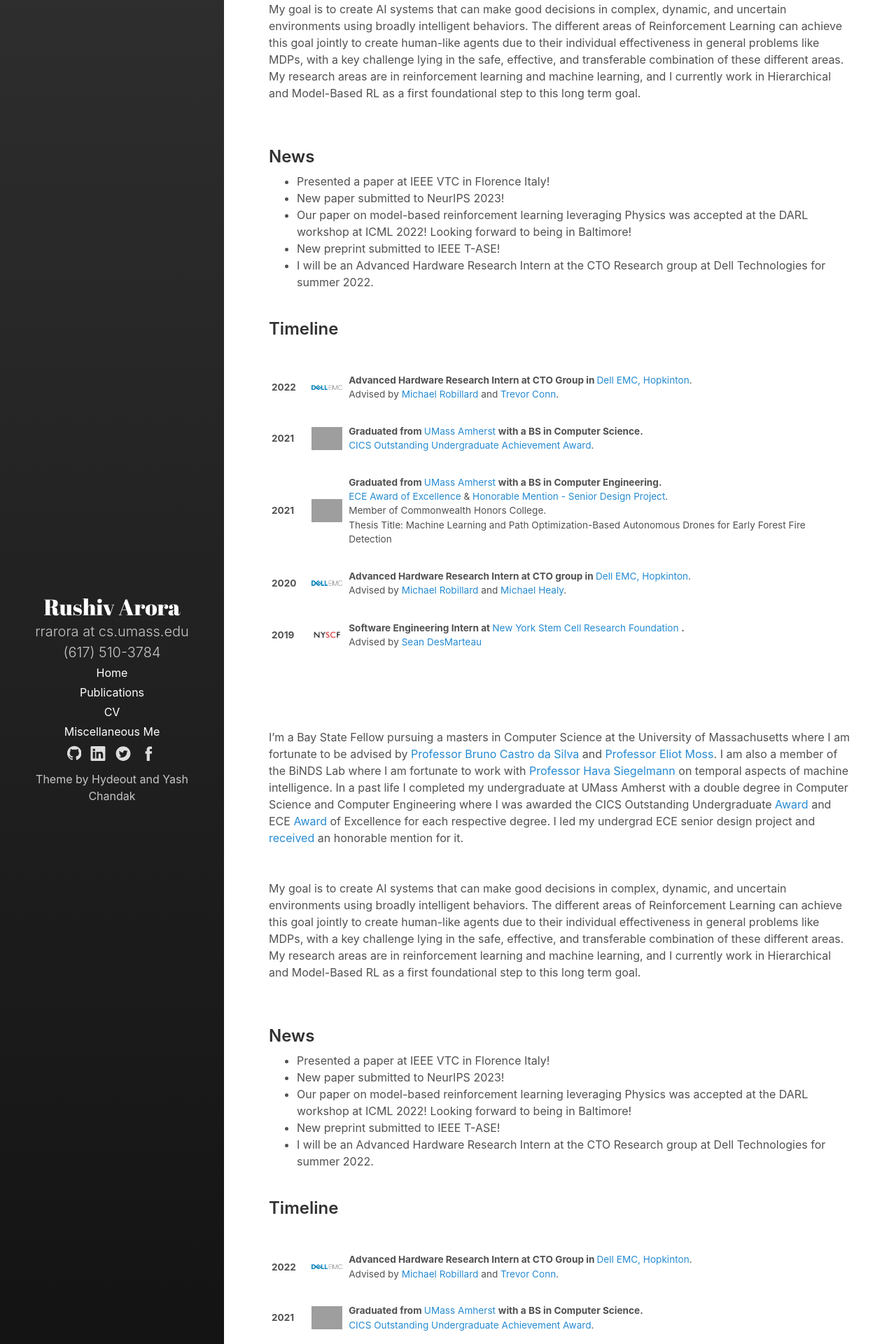
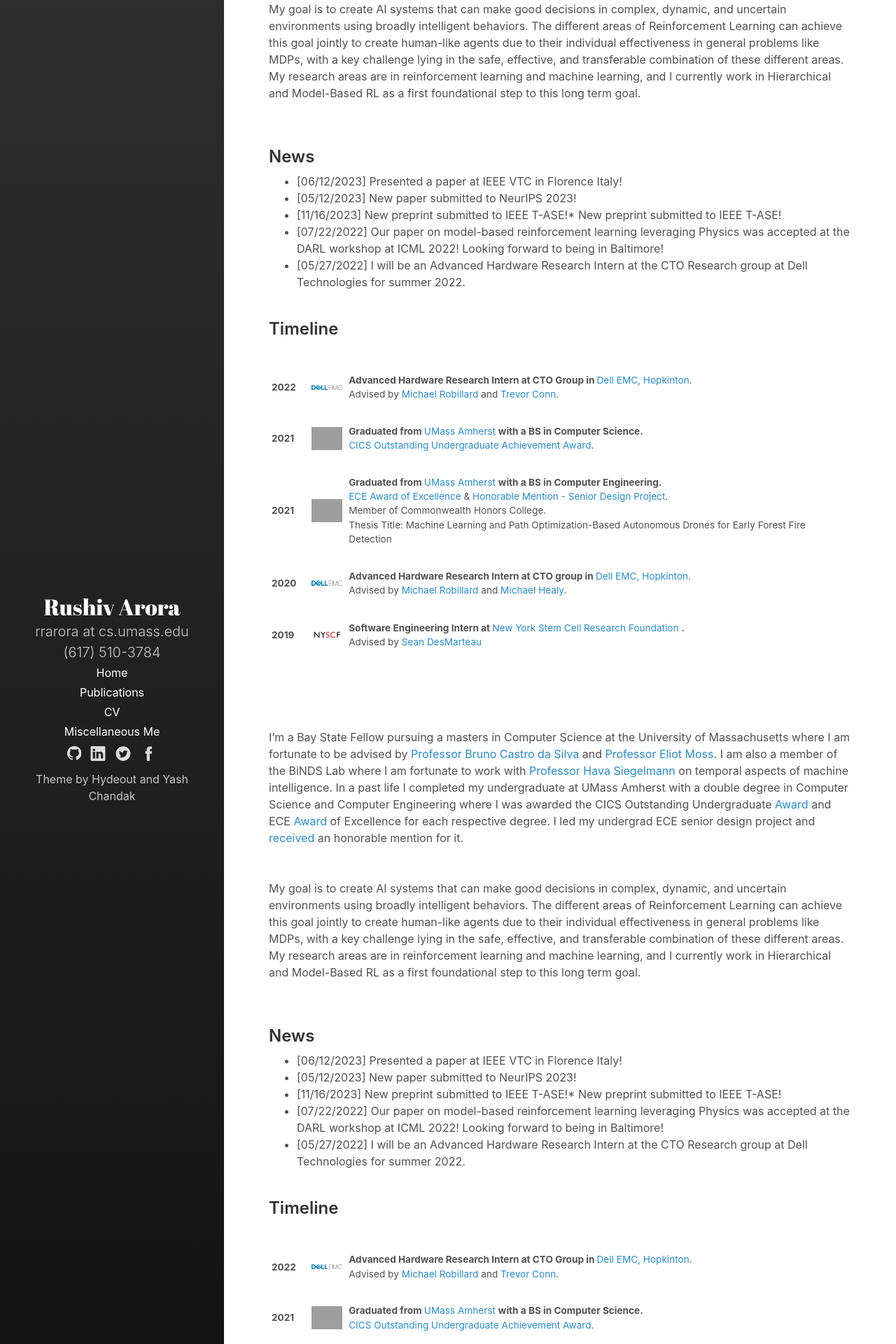
Before and after one commit to RushivArora/rushivarora.github.io, a Jekyll site: the page built from _pages/home.md, in a window 1280 px wide. Shown: the part 335-2255 px from the top of the page at 70% size. Built offline with Jekyll 4.4.1, drawn with Linux system fonts in a browser that asks for light colours; grey boxes are pictures that could not be loaded.

Commit message:
Update News

```diff
--- a/_pages/home.md
+++ b/_pages/home.md
@@ -51,11 +51,11 @@ My goal is to create AI systems that can make good decisions in complex, dynamic
 
 
 ## News
-* Presented a paper at IEEE VTC in Florence Italy!
-* New paper submitted to NeurIPS 2023!
-* Our paper on model-based reinforcement learning leveraging Physics was accepted at the DARL workshop at ICML 2022! Looking forward to being in Baltimore!
-* New preprint submitted to IEEE T-ASE!
-* I will be an Advanced Hardware Research Intern at the CTO Research group at Dell Technologies for summer 2022.
+* [06/12/2023] Presented a paper at IEEE VTC in Florence Italy!
+* [05/12/2023] New paper submitted to NeurIPS 2023!
+* [11/16/2023] New preprint submitted to IEEE T-ASE!* New preprint submitted to IEEE T-ASE!
+* [07/22/2022] Our paper on model-based reinforcement learning leveraging Physics was accepted at the DARL workshop at ICML 2022! Looking forward to being in Baltimore!
+* [05/27/2022] I will be an Advanced Hardware Research Intern at the CTO Research group at Dell Technologies for summer 2022.
 <br><br>
 
 ## Timeline
```
Also changed, not shown: 1 other file.
